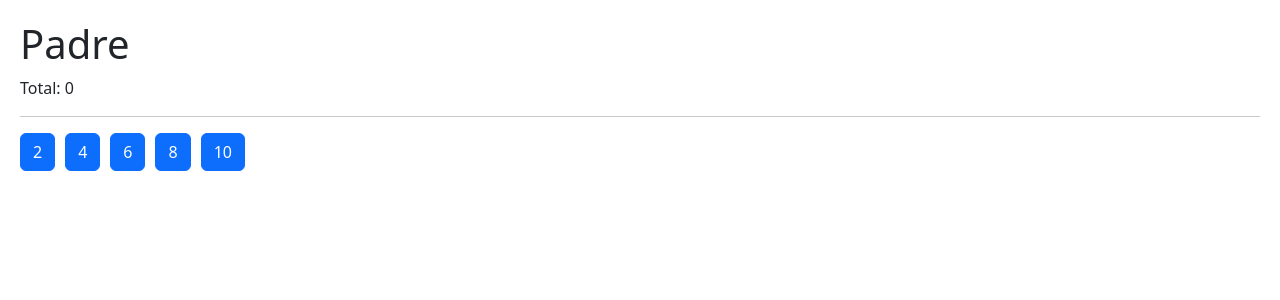
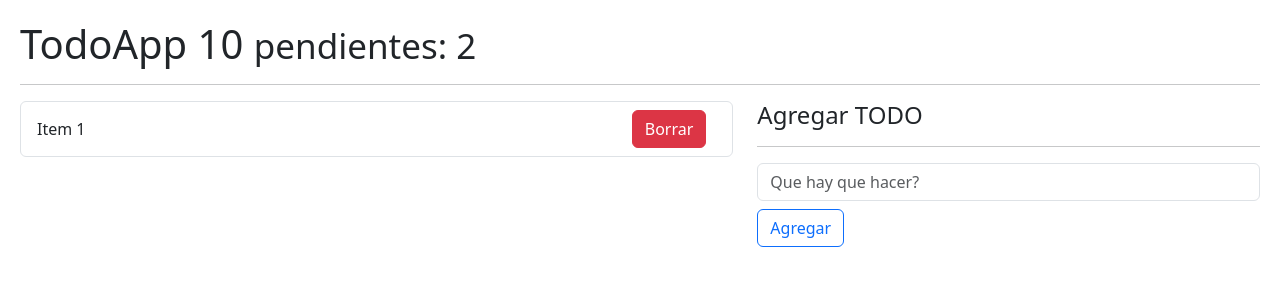
Before and after one commit to Marenco81/Hook-App, a React (Vite) app: page / in a window 1280 px wide. Shown: the top 300 px of the page. Built offline with nearby package versions, Linux system fonts and the light colour scheme.

Commit message:
Iniciando con hook useReducer

```diff
--- /dev/null
+++ b/src/08-useReducer/TodoApp.jsx
@@ -0,0 +1,65 @@
+import { useReducer } from "react"
+import { todoReducer } from "./toReducer"
+
+
+const initialState = [
+    {
+        id: new Date().getTime(),
+        description: 'Recolectar la piedra del Alma',
+        done: false,
+    },
+    {
+        id: new Date().getTime()*3,
+        description: 'Recolectar la piedra del Alma',
+        done: false,
+    }
+]
+
+
+export const TodoApp = () => {
+
+    const [todos, dispatch] = useReducer( todoReducer, initialState );
+
+
+  return (
+    <>
+        <h1>TodoApp 10 <small>pendientes: 2</small></h1>
+        <hr />
+
+        <div className="row">
+            <div className="col-7">
+                <ul className="list-group">
+                    <li className="list-group-item d-flex justify-content-between">
+                        <span className="align-self-center">Item 1</span>
+                        <button className="btn btn-danger">Borrar</button>
+                    </li>
+                </ul>
+            </div>
+            <div className="col-5">
+                <h4>Agregar TODO </h4>
+                <hr />
+
+                <form >
+                    <input
+                        type="text"
+                        placeholder="Que hay que hacer?"
+                        className="form-control"
+                    />
+                    <button
+                        type="submit"
+                        className="btn btn-outline-primary mt-2"
+                    >
+                        Agregar
+                    </button>
+                </form>
+            </div>
+
+
+
+
+        </div>
+
+
+    </>
+  )
+}
--- /dev/null
+++ b/src/08-useReducer/intro-reducer.js
@@ -0,0 +1,33 @@
+
+
+const initialState = [{
+    id:1,
+    todo: 'Recolectar la piedra del Alma',
+    done: false,
+}];
+
+const todoReducer = (state = initialState, action = {}) => {
+    if(action.type === '[TODO] add todo') {
+        return [...state, action.payload];
+    }
+
+    return state;
+};
+
+let todos = todoReducer();
+
+const newTodo = {
+    id:2,
+    todo: 'Recolectar la piedra del Poder',
+    done: false
+};
+
+const addTodoAction = {
+    type: '[TODO] add todo',
+    payload: newTodo,
+
+}
+
+todos = todoReducer(todos, addTodoAction)
+
+console.log({state: todos});
--- /dev/null
+++ b/src/08-useReducer/toReducer.js
@@ -0,0 +1,15 @@
+
+export const todoReducer = (initialState = [], action) => {
+
+
+    switch (action.type) {
+        case 'ABC':
+
+            throw new Error('Action.type = ABC no esta implementada');
+
+        default:
+            return initialState;
+    }
+
+
+}
--- a/src/main.jsx
+++ b/src/main.jsx
@@ -6,7 +6,7 @@
 // import { Memorize } from './06-memos/Memorize'
 // import { MemoHook } from './06-memos/MemoHook'
 // import { CallBackHook } from './06-memos/CallBackHook'
-import { Padre } from './07-tarea-memo/Padre'
+// import { Padre } from './07-tarea-memo/Padre'
 // import { SimpleForm } from './02-useEffect/SimpleForm'
 // import { FormWithCustomHook } from './02-useEffect/FormWithCustomHook'
 // import { MultipleCustomHoooks } from './03-examples/MultipleCustomHoooks'
@@ -14,9 +14,11 @@
 // import { CounterApp } from './01-useState/CounterApp'
 // import { HooksApp } from './HooksApp'
 
+// import './08-useReducer/intro-reducer'
+import { TodoApp } from './08-useReducer/TodoApp'
 
 createRoot(document.getElementById('root')).render(
   <StrictMode>
-    <Padre />
+    <TodoApp />
   </StrictMode>,
 )
```
